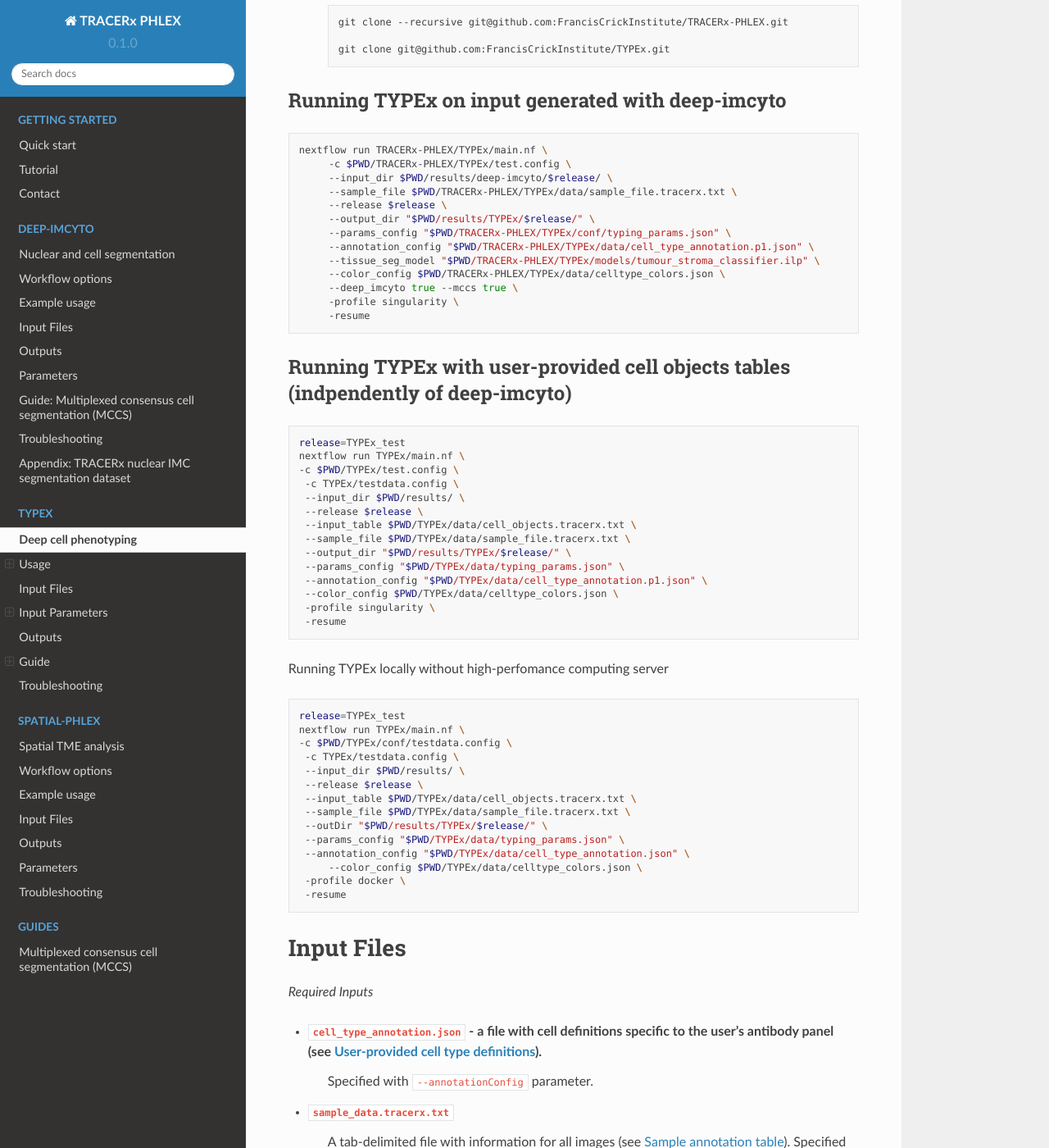
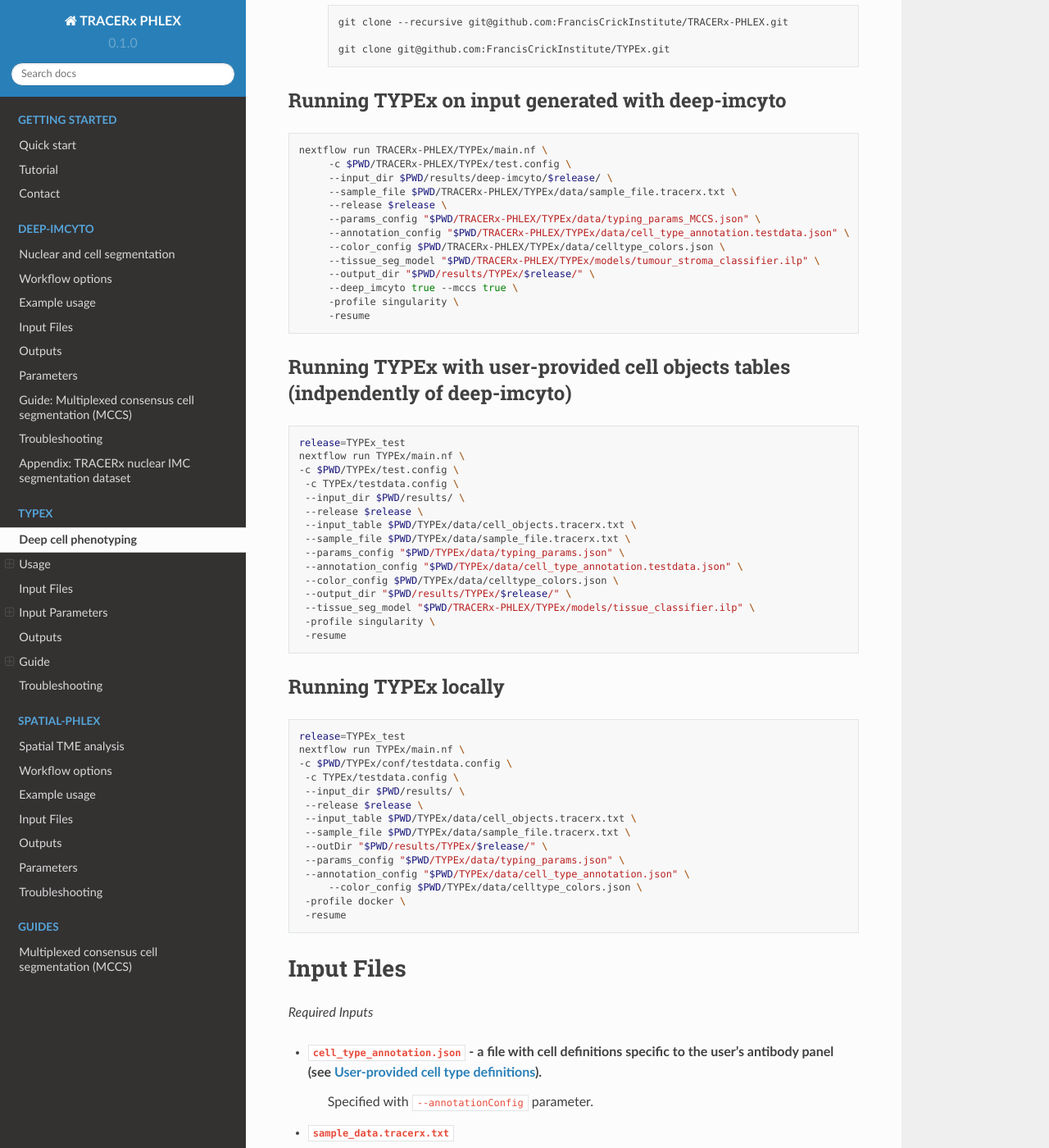
Before and after one commit to FrancisCrickInstitute/TRACERx-PHLEX, a Sphinx documentation site: the page built from docs/source/TYPEx.rst, in a window 1280 px wide and 1400 px high, scrolled down 691 px. Shown: the whole window at 82% size. Built offline with Sphinx 7.4.7 and the Read the Docs theme 2.0.0, drawn with Linux system fonts in a browser that asks for light colours.

Commit message:
Update TYPEx.rst

```diff
--- a/docs/source/TYPEx.rst
+++ b/docs/source/TYPEx.rst
@@ -37,11 +37,11 @@
         --input_dir $PWD/results/deep-imcyto/$release/ \
         --sample_file $PWD/TRACERx-PHLEX/TYPEx/data/sample_file.tracerx.txt \
         --release $release \
+        --params_config "$PWD/TRACERx-PHLEX/TYPEx/data/typing_params_MCCS.json" \
+        --annotation_config "$PWD/TRACERx-PHLEX/TYPEx/data/cell_type_annotation.testdata.json" \
+	--color_config $PWD/TRACERx-PHLEX/TYPEx/data/celltype_colors.json \
+        --tissue_seg_model "$PWD/TRACERx-PHLEX/TYPEx/models/tumour_stroma_classifier.ilp" \
         --output_dir "$PWD/results/TYPEx/$release/" \
-        --params_config "$PWD/TRACERx-PHLEX/TYPEx/conf/typing_params.json" \
-        --annotation_config "$PWD/TRACERx-PHLEX/TYPEx/data/cell_type_annotation.p1.json" \
-        --tissue_seg_model "$PWD/TRACERx-PHLEX/TYPEx/models/tumour_stroma_classifier.ilp" \
-	--color_config $PWD/TRACERx-PHLEX/TYPEx/data/celltype_colors.json \
         --deep_imcyto true --mccs true \
         -profile singularity \
         -resume
@@ -59,14 +59,16 @@
     --release $release \
     --input_table $PWD/TYPEx/data/cell_objects.tracerx.txt \
     --sample_file $PWD/TYPEx/data/sample_file.tracerx.txt \
+    --params_config "$PWD/TYPEx/data/typing_params.json" \
+    --annotation_config "$PWD/TYPEx/data/cell_type_annotation.testdata.json" \
+    --color_config $PWD/TYPEx/data/celltype_colors.json \
     --output_dir "$PWD/results/TYPEx/$release/" \
-    --params_config "$PWD/TYPEx/data/typing_params.json" \
-    --annotation_config "$PWD/TYPEx/data/cell_type_annotation.p1.json" \
-    --color_config $PWD/TYPEx/data/celltype_colors.json \
+    --tissue_seg_model "$PWD/TRACERx-PHLEX/TYPEx/models/tissue_classifier.ilp" \
     -profile singularity \
     -resume
 
-Running TYPEx locally without high-perfomance computing server
+Running TYPEx locally
+--------------
 
 .. code-block:: bash
 
```
